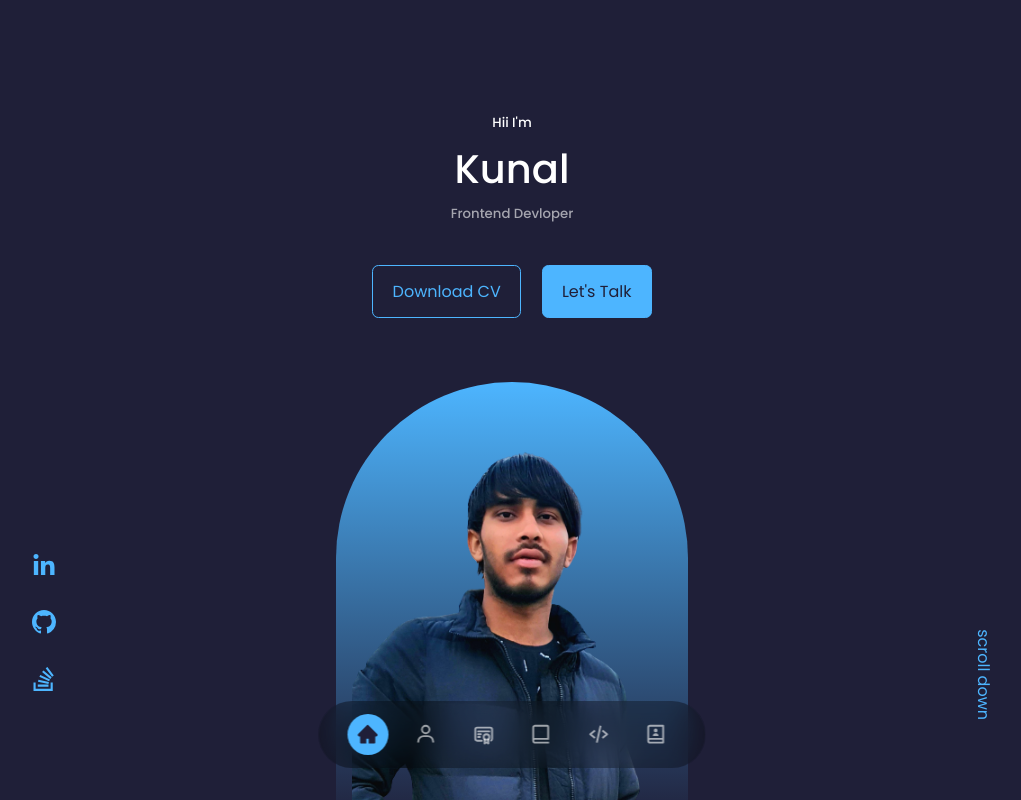
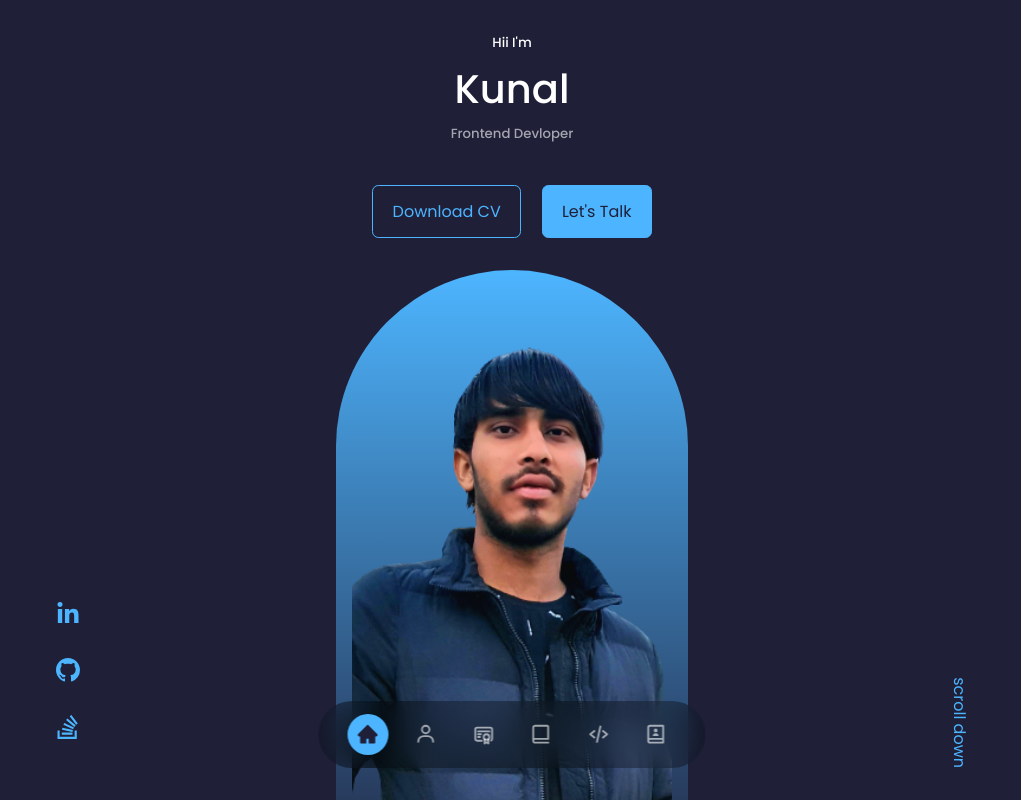
Before and after one commit to kunalcode0/portfolio, a React (Create React App) app: page / in a window 1280 px wide. Shown: the top 800 px of the page, without its empty margins (128-1149 px from the left). Built offline with nearby package versions, Linux system fonts and the light colour scheme.

Commit message:
some-changes

```diff
--- a/src/components/header/Header.css
+++ b/src/components/header/Header.css
@@ -126,3 +126,19 @@ header{
  }
 
 }
+
+
+@media screen and (max-width:1700px) {
+    header{
+    height: 110vh;
+      padding: 2rem;
+    }
+    .header__img img{
+      height: 100%;
+   }
+   .header__img{
+      height: 80%;
+      margin-top: 2rem;
+
+   }
+  }
```
